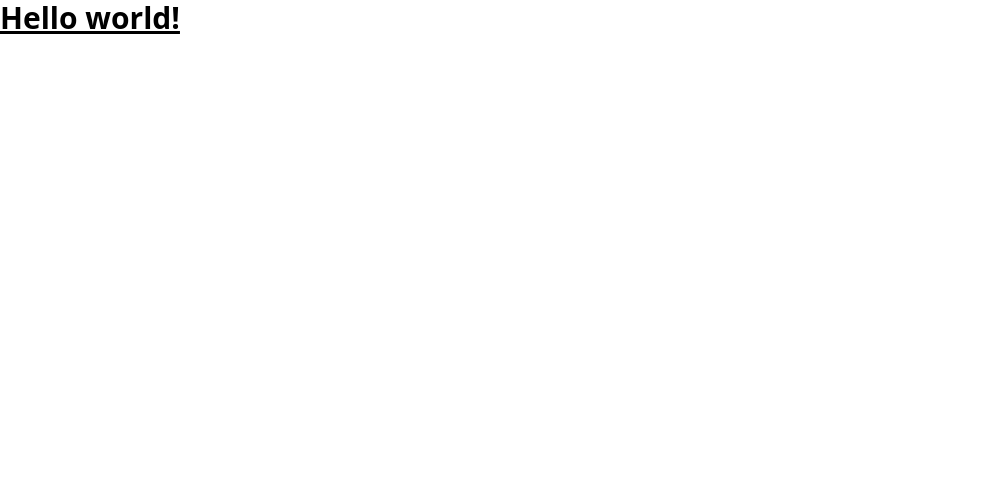
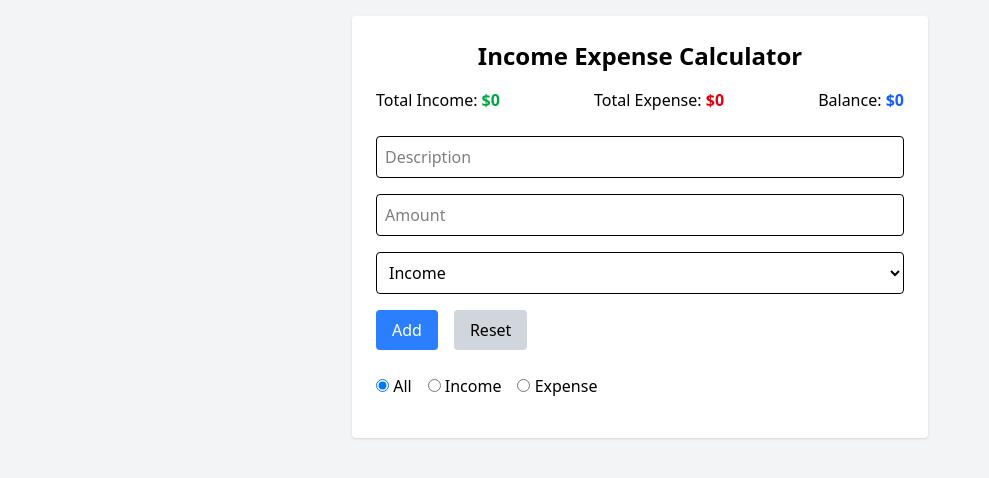
Before and after one commit to VigneshRav/A-simple-Income-Expense-Calculator-using-Javascript, a plain HTML site: page index.html in a window 1280 px wide. Shown: the whole page, without its empty margins (0-989 px from the left). Drawn offline with nearby package versions, Linux system fonts and the light colour scheme.

Commit message:
index.html file completed with styles using tailwindCSS.

```diff
--- a/index.html
+++ b/index.html
@@ -11,8 +11,85 @@
     <script src="https://cdn.jsdelivr.net/npm/@tailwindcss/browser@4"></script>
     <title>Income & Expense Calculator</title>
   </head>
-  <body>
-    <h1 class="text-3xl font-bold underline">Hello world!</h1>
+  <body class="bg-gray-100 min-h-screen p-4">
+    <div class="max-w-xl mx-auto bg-white rounded shadow p-6">
+      <h1 class="text-2xl font-bold text-center mb-4">
+        Income Expense Calculator
+      </h1>
+
+      <!-- Totals -->
+      <div class="flex justify-between mb-6">
+        <div>
+          Total Income:
+          <span id="total-income" class="text-green-600 font-bold">$0</span>
+        </div>
+        <div>
+          Total Expense:
+          <span id="total-expense" class="text-red-600 font-bold">$0</span>
+        </div>
+        <div>
+          Balance: <span id="balance" class="text-blue-600 font-bold">$0</span>
+        </div>
+      </div>
+
+      <!-- Form -->
+      <form id="entry-form" class="mb-6">
+        <div class="flex flex-col gap-4">
+          <input
+            type="text"
+            id="description"
+            placeholder="Description"
+            class="border p-2 rounded"
+            required
+          />
+          <input
+            type="number"
+            id="amount"
+            placeholder="Amount"
+            class="border p-2 rounded"
+            required
+          />
+
+          <select id="type" class="border p-2 rounded" required>
+            <option value="income">Income</option>
+            <option value="expense">Expense</option>
+          </select>
+
+          <div class="flex gap-4">
+            <button
+              type="submit"
+              class="bg-blue-500 text-white px-4 py-2 rounded"
+            >
+              Add
+            </button>
+            <button
+              type="reset"
+              id="reset-btn"
+              class="bg-gray-300 px-4 py-2 rounded"
+            >
+              Reset
+            </button>
+          </div>
+        </div>
+      </form>
+
+      <!-- Filters -->
+      <div class="flex gap-4 mb-4">
+        <label
+          ><input type="radio" name="filter" value="all" checked /> All</label
+        >
+        <label
+          ><input type="radio" name="filter" value="income" /> Income</label
+        >
+        <label
+          ><input type="radio" name="filter" value="expense" /> Expense</label
+        >
+      </div>
+
+      <!-- Entries List -->
+      <ul id="entries" class="space-y-2"></ul>
+    </div>
+
     <script src="./script.js"></script>
   </body>
 </html>
```
